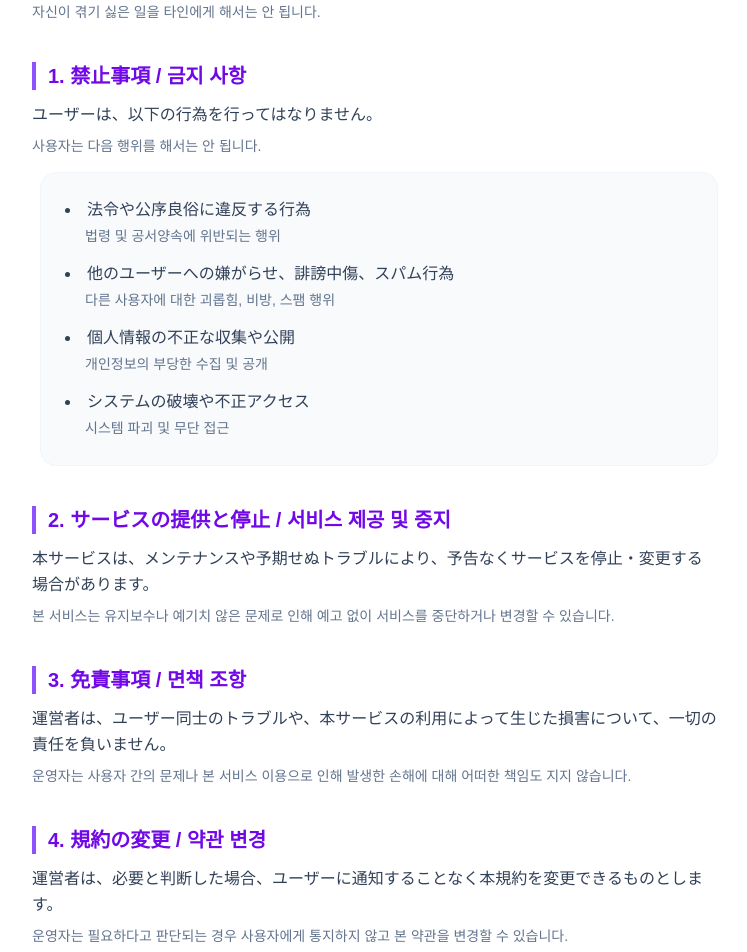
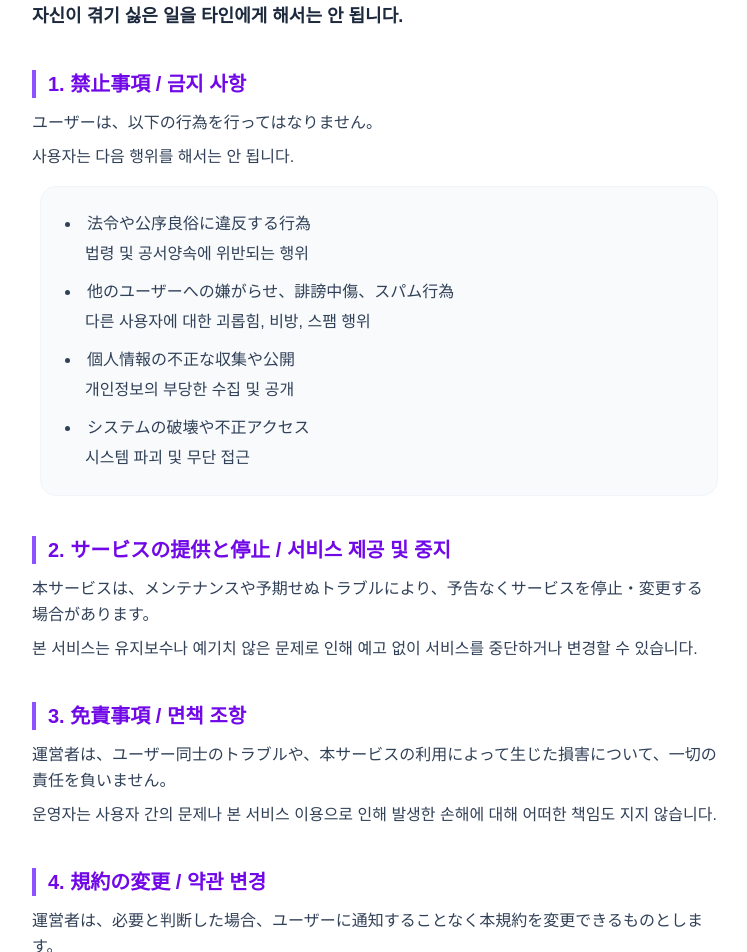
Before and after one commit to pen-pal-mvp/pen-pal-mvp, a Next.js app: page /terms in a window 1280 px wide. Shown: the part 420-1372 px from the top of the page, without its empty margins (265-1012 px from the left). Built offline with nearby package versions, Linux system fonts and the light colour scheme.

Commit message:
利用規約の韓国語テキストを日本語と同じサイズ・色に変更

```diff
--- a/app/terms/page.tsx
+++ b/app/terms/page.tsx
@@ -23,7 +23,7 @@ export default function TermsPage() {
             <p className="text-lg font-medium mb-4">
               韓日ペンパル（以下「本サービス」）をご利用いただきありがとうございます。本サービスを利用する皆様（以下「ユーザー」）は、本規約に同意したものとみなされます。
               <br className="my-2"/>
-              <span className="text-base text-slate-500">한일 펜팔(이하 "본 서비스")을 이용해 주셔서 감사합니다. 본 서비스를 이용하는 모든 분(이하 "사용자")은 본 약관에 동의한 것으로 간주됩니다.</span>
+              <span>한일 펜팔(이하 "본 서비스")을 이용해 주셔서 감사합니다. 본 서비스를 이용하는 모든 분(이하 "사용자")은 본 약관에 동의한 것으로 간주됩니다.</span>
             </p>
           </section>
 
@@ -35,7 +35,7 @@ export default function TermsPage() {
             <p className="mb-2 font-bold text-lg text-slate-800">
               自分がして欲しくないことを他者にしてはならない。
             </p>
-            <p className="text-sm text-slate-500 font-medium">
+            <p className="font-bold text-lg text-slate-800">
               자신이 겪기 싫은 일을 타인에게 해서는 안 됩니다.
             </p>
           </section>
@@ -45,12 +45,12 @@ export default function TermsPage() {
               1. 禁止事項 / 금지 사항
             </h2>
             <p className="mb-2 font-medium">ユーザーは、以下の行為を行ってはなりません。</p>
-            <p className="text-sm text-slate-500 mb-4 font-medium">사용자는 다음 행위를 해서는 안 됩니다.</p>
+            <p className="mb-4 font-medium">사용자는 다음 행위를 해서는 안 됩니다.</p>
             <ul className="list-disc list-inside space-y-3 ml-2 bg-slate-50 p-6 rounded-2xl border border-slate-100 font-medium">
-              <li>法令や公序良俗に違反する行為<br/><span className="text-sm text-slate-500 ml-5">법령 및 공서양속에 위반되는 행위</span></li>
-              <li>他のユーザーへの嫌がらせ、誹謗中傷、スパム行為<br/><span className="text-sm text-slate-500 ml-5">다른 사용자에 대한 괴롭힘, 비방, 스팸 행위</span></li>
-              <li>個人情報の不正な収集や公開<br/><span className="text-sm text-slate-500 ml-5">개인정보의 부당한 수집 및 공개</span></li>
-              <li>システムの破壊や不正アクセス<br/><span className="text-sm text-slate-500 ml-5">시스템 파괴 및 무단 접근</span></li>
+              <li>法令や公序良俗に違反する行為<br/><span className="ml-5 inline-block mt-1">법령 및 공서양속에 위반되는 행위</span></li>
+              <li>他のユーザーへの嫌がらせ、誹謗中傷、スパム行為<br/><span className="ml-5 inline-block mt-1">다른 사용자에 대한 괴롭힘, 비방, 스팸 행위</span></li>
+              <li>個人情報の不正な収集や公開<br/><span className="ml-5 inline-block mt-1">개인정보의 부당한 수집 및 공개</span></li>
+              <li>システムの破壊や不正アクセス<br/><span className="ml-5 inline-block mt-1">시스템 파괴 및 무단 접근</span></li>
             </ul>
           </section>
 
@@ -59,7 +59,7 @@ export default function TermsPage() {
               2. サービスの提供と停止 / 서비스 제공 및 중지
             </h2>
             <p className="mb-2 font-medium">本サービスは、メンテナンスや予期せぬトラブルにより、予告なくサービスを停止・変更する場合があります。</p>
-            <p className="text-sm text-slate-500 font-medium">본 서비스는 유지보수나 예기치 않은 문제로 인해 예고 없이 서비스를 중단하거나 변경할 수 있습니다.</p>
+            <p className="font-medium">본 서비스는 유지보수나 예기치 않은 문제로 인해 예고 없이 서비스를 중단하거나 변경할 수 있습니다.</p>
           </section>
 
           <section>
@@ -67,7 +67,7 @@ export default function TermsPage() {
               3. 免責事項 / 면책 조항
             </h2>
             <p className="mb-2 font-medium">運営者は、ユーザー同士のトラブルや、本サービスの利用によって生じた損害について、一切の責任を負いません。</p>
-            <p className="text-sm text-slate-500 font-medium">운영자는 사용자 간의 문제나 본 서비스 이용으로 인해 발생한 손해에 대해 어떠한 책임도 지지 않습니다.</p>
+            <p className="font-medium">운영자는 사용자 간의 문제나 본 서비스 이용으로 인해 발생한 손해에 대해 어떠한 책임도 지지 않습니다.</p>
           </section>
 
           <section>
@@ -75,7 +75,7 @@ export default function TermsPage() {
               4. 規約の変更 / 약관 변경
             </h2>
             <p className="mb-2 font-medium">運営者は、必要と判断した場合、ユーザーに通知することなく本規約を変更できるものとします。</p>
-            <p className="text-sm text-slate-500 font-medium">운영자는 필요하다고 판단되는 경우 사용자에게 통지하지 않고 본 약관을 변경할 수 있습니다.</p>
+            <p className="font-medium">운영자는 필요하다고 판단되는 경우 사용자에게 통지하지 않고 본 약관을 변경할 수 있습니다.</p>
           </section>
 
         </div>
```
